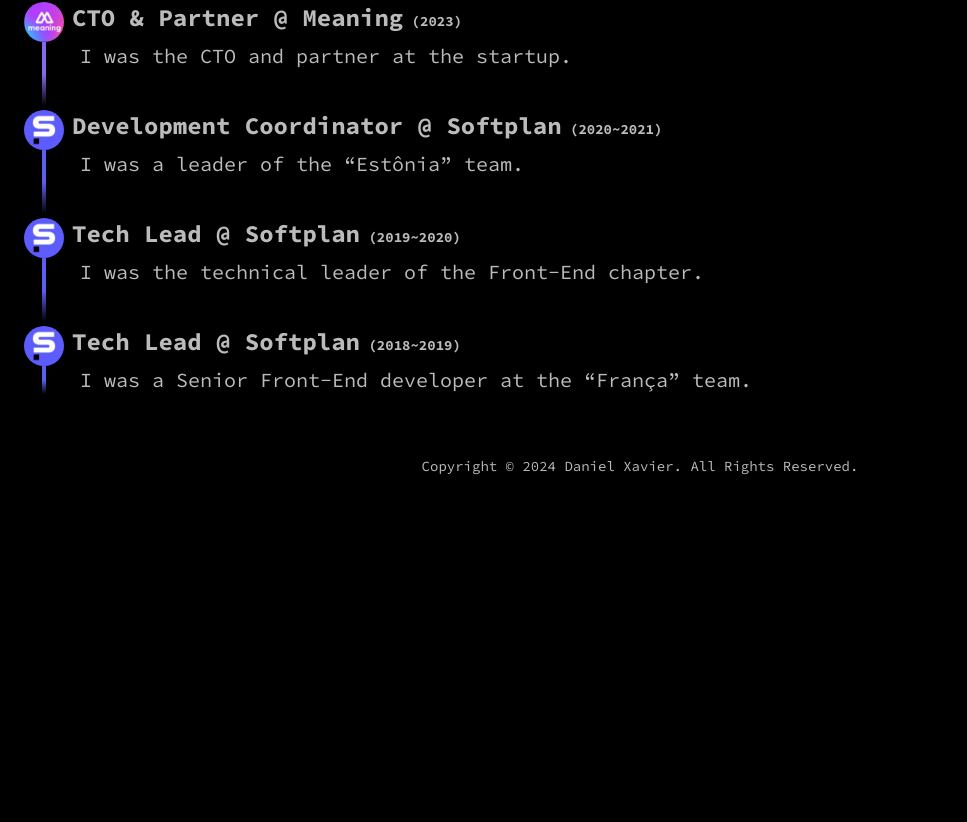
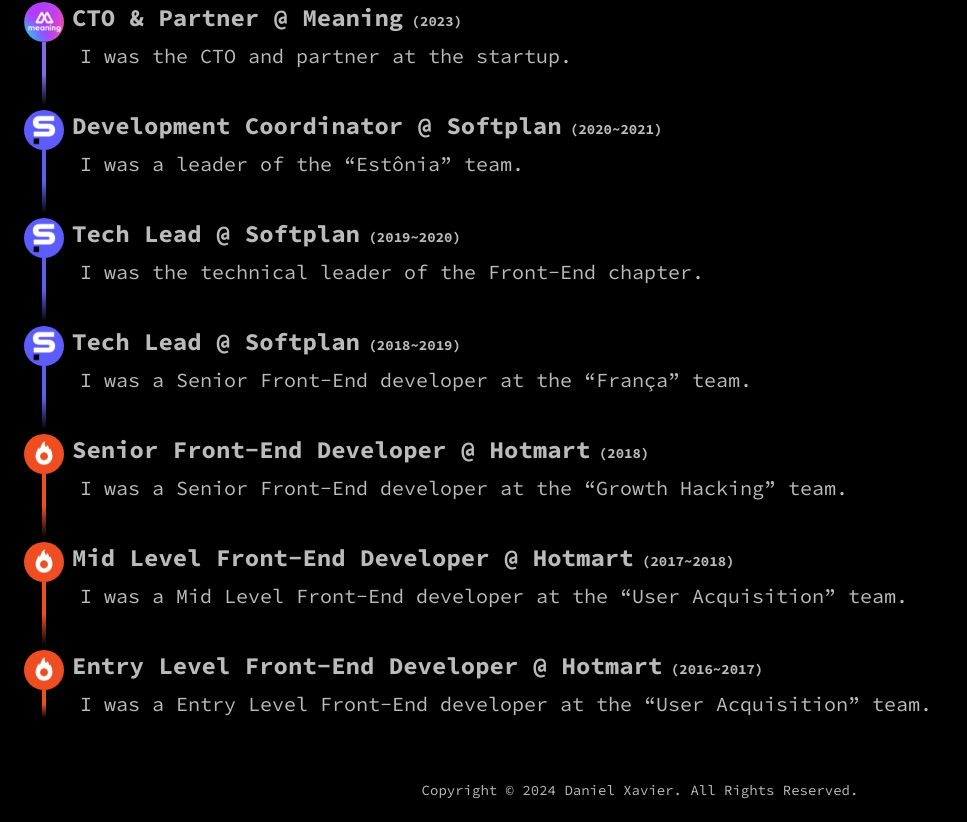
Before and after one commit to DanielJXavier/my-portfolio, a Next.js app: page /experience in a window 1280 px wide. Shown: the part 622-1444 px from the top of the page, without its empty margins (0-967 px from the left). Before the commit the page ends 1120 px from the top, so only its background shows below. Built offline with nearby package versions, Linux system fonts and the light colour scheme.

Commit message:
feat: add Hotmart experience

```diff
--- a/src/app/experience/Experience.tsx
+++ b/src/app/experience/Experience.tsx
@@ -301,6 +301,78 @@
             developer.
           </GreatestChallenge>
         </ExperienceItem>
+        <ExperienceItem
+          from="before:from-[#ee4e21]"
+          via="before:via-[#ee4e21]"
+          logoPath="/hotmart_logo.jpg"
+          year="2018"
+          role="Senior Front-End Developer"
+          company="Hotmart"
+          description="I was a Senior Front-End developer at the &ldquo;Growth Hacking&rdquo; team."
+        >
+          <Resposibilities>
+            <li>
+              To develop systems to solve the internal demands of the company
+              and automate tasks using technologies such as Vue.js and Node.js;
+            </li>
+            <li>
+              To develop a POC with a new way of registering products on the
+              platform in a simple way;
+            </li>
+          </Resposibilities>
+          <GreatestChallenge>
+            To clearly understand customer needs and to code at the same time.
+          </GreatestChallenge>
+        </ExperienceItem>
+        <ExperienceItem
+          from="before:from-[#ee4e21]"
+          via="before:via-[#ee4e21]"
+          logoPath="/hotmart_logo.jpg"
+          year="2017~2018"
+          role="Mid Level Front-End Developer"
+          company="Hotmart"
+          description="I was a Mid Level Front-End developer at the &ldquo;User Acquisition&rdquo; team."
+        >
+          <Resposibilities>
+            <li>
+              To develop a system to generate blog post images using components
+              and pre-defined templates to increase the designer&apos;s team
+              productivity;
+            </li>
+            <li>
+              To develop a high-performance caching system for the
+              &ldquo;Hotmart blog&rdquo; (WordPress) that brought a 300%
+              performance increase;
+            </li>
+            <li>
+              To implement the Arabic version of the &ldquo;Hotmart blog&rdquo;;
+            </li>
+          </Resposibilities>
+          <GreatestChallenge>
+            To create complex solutions from scratch;
+          </GreatestChallenge>
+        </ExperienceItem>
+        <ExperienceItem
+          from="before:from-[#ee4e21]"
+          via="before:via-[#ee4e21]"
+          logoPath="/hotmart_logo.jpg"
+          year="2016~2017"
+          role="Entry Level Front-End Developer"
+          company="Hotmart"
+          description="I was a Entry Level Front-End developer at the &ldquo;User Acquisition&rdquo; team."
+        >
+          <Resposibilities>
+            <li>
+              To develop a new WordPress theme for the &ldquo;Hotmart
+              blog&rdquo; using Vanilla JS and CSS Grid Layout;
+            </li>
+            <li>To implement the new &ldquo;Hotmart blog&rdquo; layout;</li>
+            <li>To develop custom features in the WordPress admin;</li>
+          </Resposibilities>
+          <GreatestChallenge>
+            To learn new development skills and apply them in complex projects.
+          </GreatestChallenge>
+        </ExperienceItem>
       </main>
     </ExperienceContext.Provider>
   );
```
Also changed, not shown: public/hotmart_logo.jpg (added).
